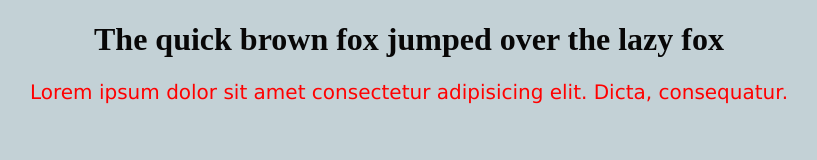
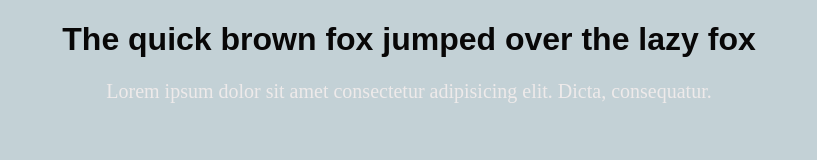
Before and after one commit to Rea29/my-first-repo, a plain HTML site: page index.html in a window 1280 px wide. Shown: the whole page, without its empty margins (231-1048 px from the left). Drawn offline with Linux system fonts and the light colour scheme.

Commit message:
my second commit

```diff
--- a/first.css
+++ b/first.css
@@ -5,11 +5,12 @@ body {
   h1 {
     color: rgb(8, 7, 7);
     text-align: center;
+    font-family: Arial, Helvetica, sans-serif;
   }
 
   p {
-    font-family: verdana;
+    font-family: Brush Script MTa;
     font-size: 20px;
     text-align: center;
-    color: red;
+    color: rgb(238, 234, 234);
   }
```
